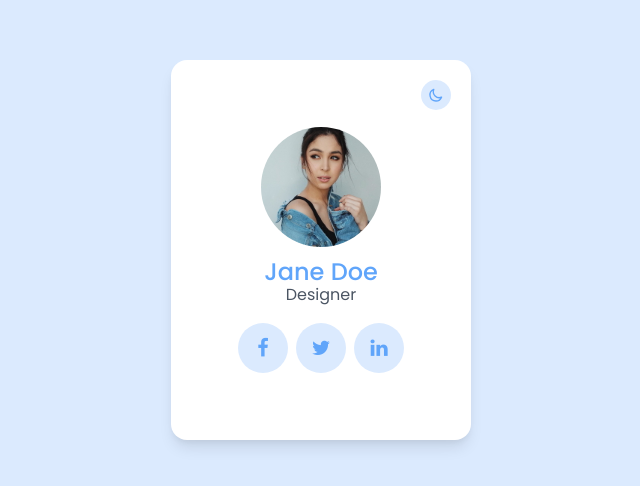
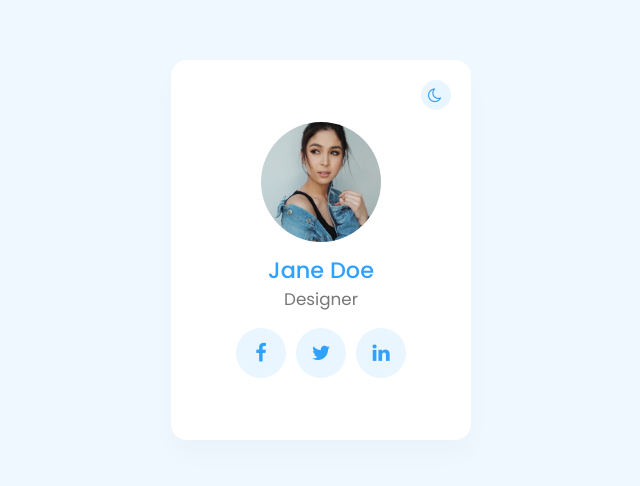
Before and after one commit to Tkalex32/html_css_user_card_dark_mode_switch_tailwind, a website: page public/index.html in a window 1280 px wide. Shown: the part 150-636 px from the top of the page, without its empty margins (319-959 px from the left). Drawn offline with Linux system fonts and the light colour scheme.

Commit message:
fix: finalize css and js

```diff
--- a/public/index.html
+++ b/public/index.html
@@ -13,41 +13,37 @@
   <link rel="stylesheet" href="./styles.css">
 </head>
 
-<body class="bg-blue-100 dark:bg-gray-800 transition-colors ease-linear duration-500 font-poppins">
+<body class="bg-[#f0f8ff] dark:bg-[#24292d] transition-colors ease-linear duration-500 font-poppins">
   <section class="sec relative min-h-screen flex justify-center items-center">
-    <div class="card relative w-[300px] h-[380px] bg-white shadow-lg rounded-2xl flex justify-center items-center transition-colors ease-linear duration-500 dark:bg-gray-700">
-      <div class="toggle absolute top-5 right-5 bg-blue-100 dark:bg-gray-600 text-blue-400 dark:text-white w-[30px] h-[30px] rounded-full flex justify-center items-center cursor-pointer transition duration-500">
-        <svg class="w-4 h-4 dark:hidden" fill="none" stroke="currentColor" viewBox="0 0 24 24" xmlns="http://www.w3.org/2000/svg">
-          <path stroke-linecap="round" stroke-linejoin="round" stroke-width="2" d="M20.354 15.354A9 9 0 018.646 3.646 9.003 9.003 0 0012 21a9.003 9.003 0 008.354-5.646z"></path>
-        </svg>
-        <svg class="w-4 h-4 hidden dark:block" fill="none" stroke="currentColor" viewBox="0 0 24 24" xmlns="http://www.w3.org/2000/svg">
-          <path stroke-linecap="round" stroke-linejoin="round" stroke-width="2" d="M12 3v1m0 16v1m9-9h-1M4 12H3m15.364 6.364l-.707-.707M6.343 6.343l-.707-.707m12.728 0l-.707.707M6.343 17.657l-.707.707M16 12a4 4 0 11-8 0 4 4 0 018 0z"></path>
-        </svg>
+    <div class="card relative w-[300px] h-[380px] bg-white shadow-card rounded-2xl flex justify-center items-center transition-colors ease-linear duration-500 dark:bg-[#323840]">
+      <div class="toggle absolute top-5 right-5 bg-[#e9f5ff] dark:bg-[#404852] text-[#2fa1ff] dark:text-white w-[30px] h-[30px] rounded-full flex justify-center items-center cursor-pointer transition duration-500">
+        <div class=""><i class="fa fa-moon-o w-4 h-4 block dark:hidden" aria-hidden="true"></i></div>
+        <div><i class="fa fa-sun-o w-4 h-4 hidden dark:block" aria-hidden="true"></i></div>
       </div>
       <div class="content flex justify-center items-center flex-col">
         <div class="imgText flex justify-center items-center flex-col">
           <div class="imgBox relative w-[120px] h-[120px] overflow-hidden rounded-full mb-[15px]">
             <img class="absolute top-0 left-0 w-full h-full object-cover" src="./img.jpg" alt="">
           </div>
-          <h3 class="text-blue-400 font-medium text-2xl leading-5 text-center">Jane Doe<br><span class="font-normal text-gray-600 dark:text-gray-500 text-base transition ease-linear duration-500">Designer</span></h3>
+          <h3 class="text-[#2fa1ff] font-medium text-imgtext text-center">Jane Doe<br><span class="font-normal text-[#777] dark:text-[#ccc] text-h3 transition ease-linear duration-500">Designer</span></h3>
         </div>
-        <ul class="sci flex mt-4">
-          <li><a href="#" class="relative w-[50px] h-[50px] bg-blue-100 text-blue-400 my-0 mx-1 flex justify-center items-center no-underline rounded-full text-xl transition-all ease-linear duration-500 dark:bg-gray-600 hover:text-white before:absolute before:w-full before:h-full before:bg-blue-400 before:rounded-full before:transform before:scale-0 before:duration-500 hover:before:transform hover:before:scale-100"><i class="fa fa-facebook relative z-50" aria-hidden="true"></i>
+        <ul class="sci flex mt-[15px]">
+          <li><a href="#" class="relative w-[50px] h-[50px] bg-[#e9f5ff] text-[#2fa1ff] my-0 mx-[5px] flex justify-center items-center no-underline rounded-full text-xl transition-all ease-linear duration-500 dark:bg-[#404852] hover:text-white before:absolute before:w-full before:h-full before:bg-[#2fa1ff] before:rounded-full before:transform before:scale-0 before:duration-500 hover:before:transform hover:before:scale-100"><i class="fa fa-facebook relative z-50" aria-hidden="true"></i>
             </a></li>
-          <li><a href="#" class="relative w-[50px] h-[50px] bg-blue-100 text-blue-400 my-0 mx-1 flex justify-center items-center no-underline rounded-full text-xl transition-all ease-linear duration-500 dark:bg-gray-600 hover:text-white before:absolute before:w-full before:h-full before:bg-blue-400 before:rounded-full before:transform before:scale-0 before:duration-500 hover:before:transform hover:before:scale-100"><i class="fa fa-twitter relative z-50" aria-hidden="true"></i>
+          <li><a href="#" class="relative w-[50px] h-[50px] bg-[#e9f5ff] text-[#2fa1ff] my-0 mx-[5px] flex justify-center items-center no-underline rounded-full text-xl transition-all ease-linear duration-500 dark:bg-[#404852] hover:text-white before:absolute before:w-full before:h-full before:bg-[#2fa1ff] before:rounded-full before:transform before:scale-0 before:duration-500 hover:before:transform hover:before:scale-100"><i class="fa fa-twitter relative z-50" aria-hidden="true"></i>
             </a></li>
-          <li><a href="#" class="relative w-[50px] h-[50px] bg-blue-100 text-blue-400 my-0 mx-1 flex justify-center items-center no-underline rounded-full text-xl transition-all ease-linear duration-500 dark:bg-gray-600 hover:text-white before:absolute before:w-full before:h-full before:bg-blue-400 before:rounded-full before:transform before:scale-0 before:duration-500 hover:before:transform hover:before:scale-100"><i class="fa fa-linkedin relative z-50" aria-hidden="true"></i>
+          <li><a href="#" class="relative w-[50px] h-[50px] bg-[#e9f5ff] text-[#2fa1ff] my-0 mx-[5px] flex justify-center items-center no-underline rounded-full text-xl transition-all ease-linear duration-500 dark:bg-[#404852] hover:text-white before:absolute before:w-full before:h-full before:bg-[#2fa1ff] before:rounded-full before:transform before:scale-0 before:duration-500 hover:before:transform hover:before:scale-100"><i class="fa fa-linkedin relative z-50" aria-hidden="true"></i>
             </a></li>
         </ul>
       </div>
     </div>
   </section>
   <script>
-    if (localStorage.theme === 'dark' || (!('theme' in localStorage) && window.matchMedia('(prefers-color-scheme: dark)').matches)) {
+    /* if (localStorage.theme === 'dark' || (!('theme' in localStorage) && window.matchMedia('(prefers-color-scheme: dark)').matches)) {
       document.documentElement.classList.add('dark')
     } else {
       document.documentElement.classList.remove('dark')
-    }
+    } */
     const html = document.querySelector('.html');
     const toggle = document.querySelector('.toggle');
     toggle.onclick = () => {
--- a/tailwind.config.js
+++ b/tailwind.config.js
@@ -8,6 +8,13 @@ module.exports = {
     extend: {
       fontFamily: {
         poppins: ["Poppins"],
+      },
+      boxShadow: {
+        card: "0 15px 25px rgba(0, 0, 0, 0.025)"
+      },
+      fontSize: {
+        imgtext: ["1.4em", "1.2em"],
+        h3: "0.75em"
       }
     },
   },
```
Also changed, not shown: public/styles.css.
